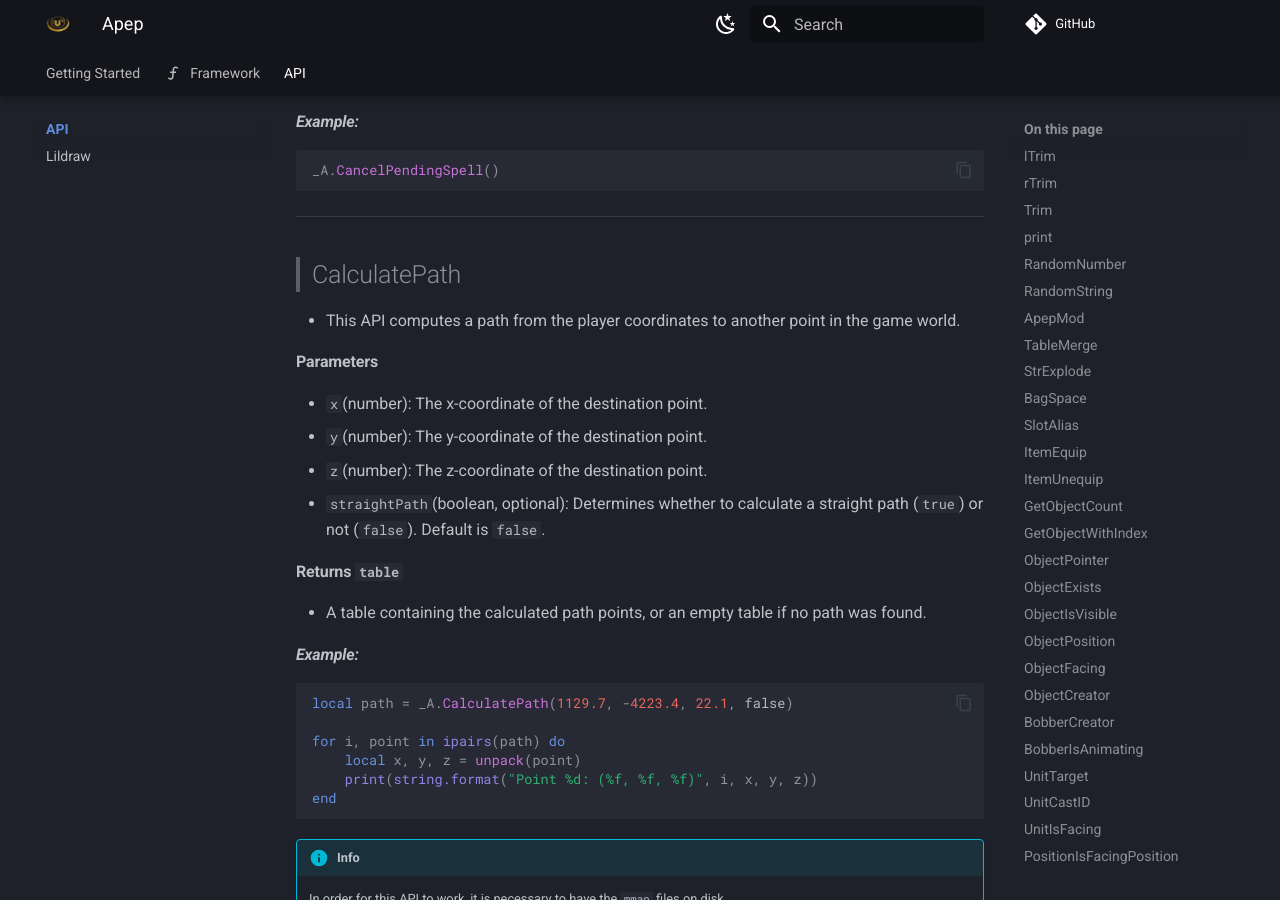
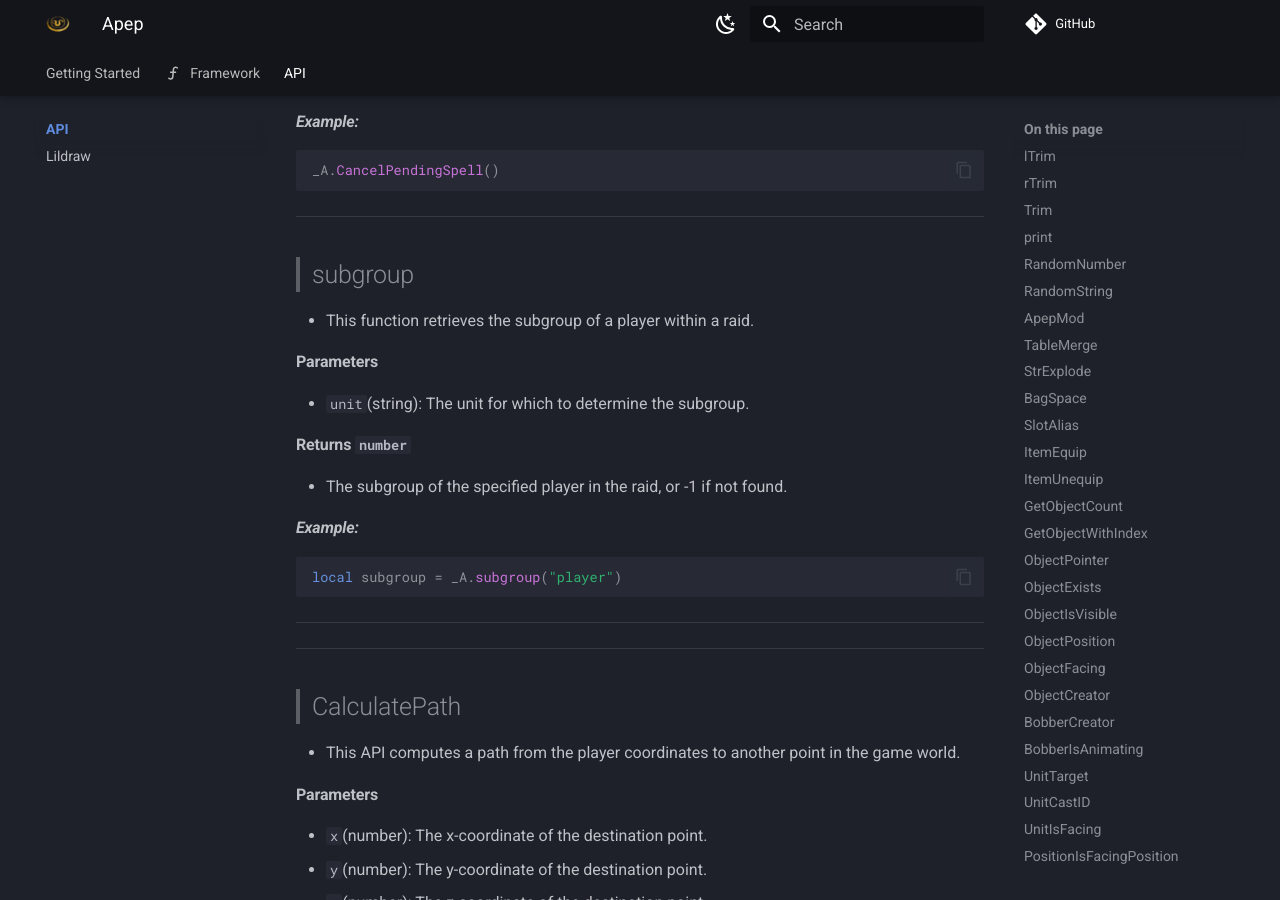
Before and after one commit to DimaSheiko/apep-docs, an MkDocs documentation site: the page built from docs/api/apep/index.md, in a window 1280 px wide and 900 px high, scrolled down 38248 px. Built offline with MkDocs 1.6.1 and Material for MkDocs 9.7.7, drawn with Linux system fonts in a browser that asks for light colours; comment, search, counter and statistics services are not loaded.

Commit message:
Add subgroup API documentation

````diff
--- a/docs/api/apep/index.md
+++ b/docs/api/apep/index.md
@@ -1725,6 +1725,28 @@ _A.CancelPendingSpell()
 
 ---
 
+> ## subgroup
+
+-   This function retrieves the subgroup of a player within a raid.
+
+#### Parameters
+
+-   `unit`(string): The unit for which to determine the subgroup.
+
+#### Returns `number`
+
+-   The subgroup of the specified player in the raid, or -1 if not found.
+
+#### _Example:_
+
+```lua
+local subgroup = _A.subgroup("player")
+```
+
+---
+
+---
+
 > ## CalculatePath
 
 -   This API computes a path from the player coordinates to another point in the game world.
````
